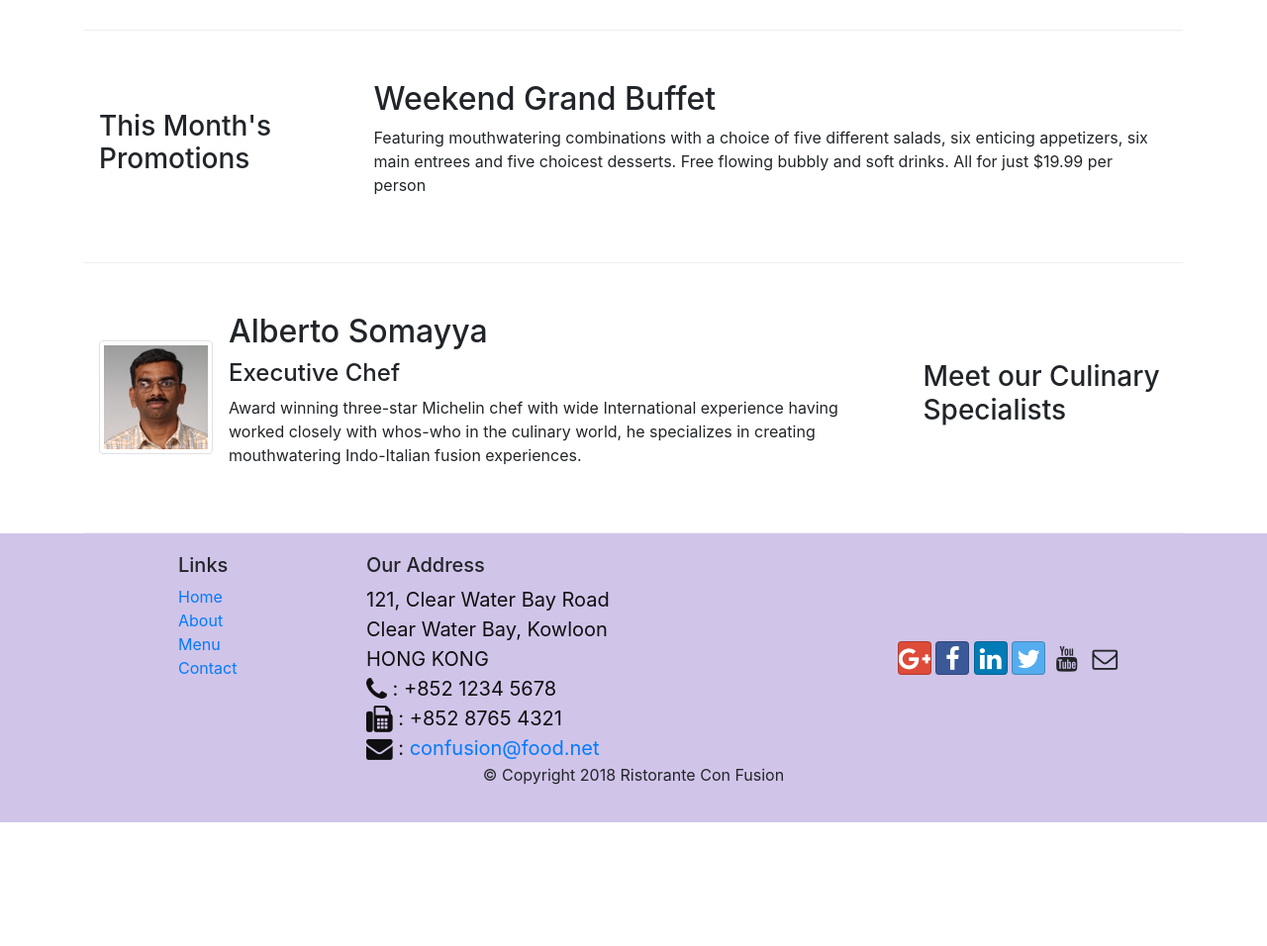
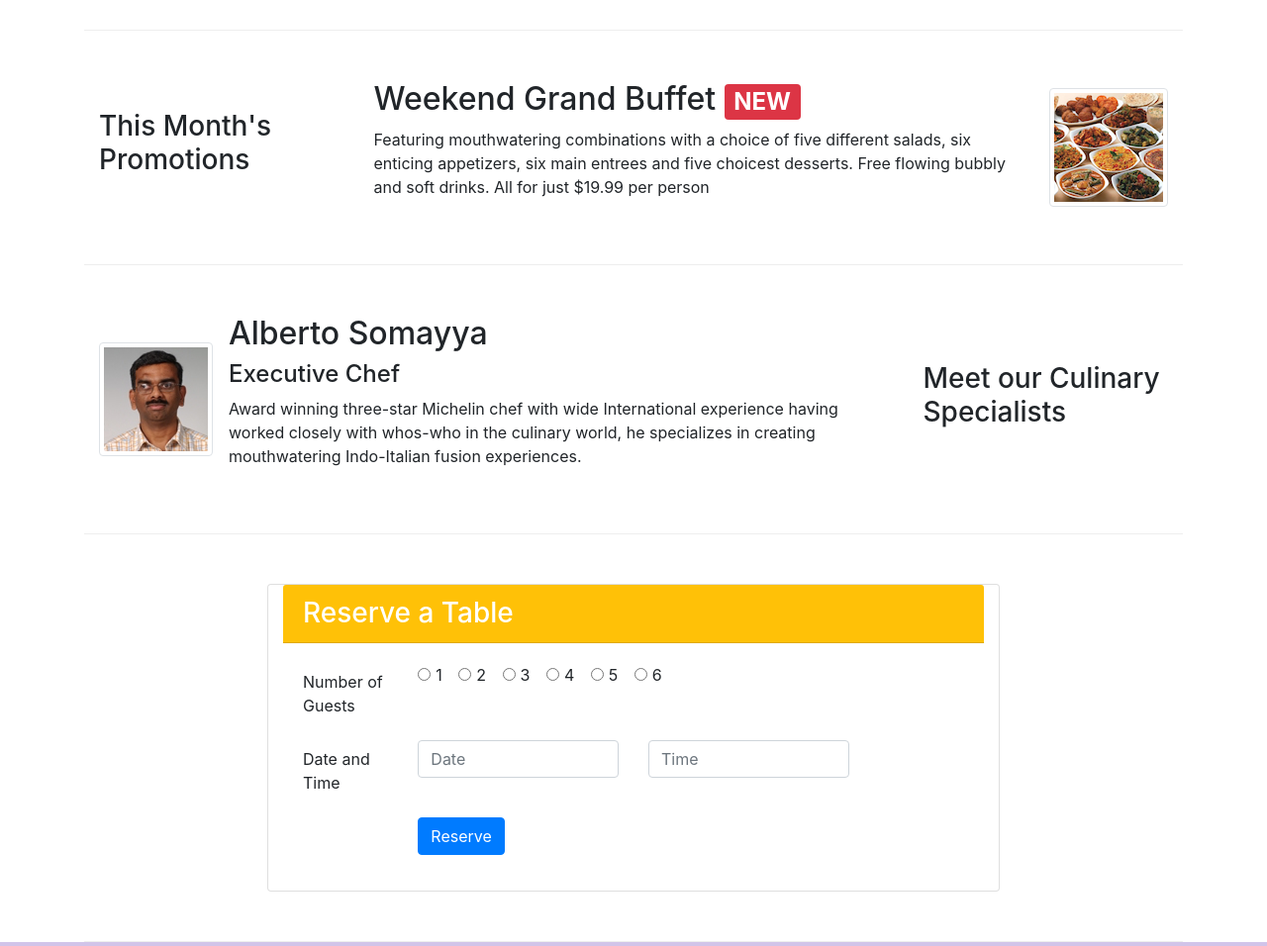
Before and after one commit to jeelpatel18/Bootstrap, a website: page index.html in a window 1280 px wide. Shown: the part 540-1496 px from the top of the page at 99% size. Before the commit the page ends 1371 px from the top, so only its background shows below. Drawn offline with nearby package versions, Linux system fonts and the light colour scheme.

Commit message:
Assignment-2

```diff
--- a/index.html
+++ b/index.html
@@ -48,9 +48,13 @@
                     <p>We take inspiration from the World's best cuisines, and create a unique fusion experience. Our
                         lipsmacking creations will tickle your culinary senses!</p>
                 </div>
-                <div class="col-12 col-sm align-self-center">
+                <div class="col-12 col-sm-3 align-self-center">
                     <!-- Adding images here -->
                     <img src="img/logo.png" class="img-fluid">
+                </div>
+                <!-- A2 - Task - 3 -->
+                <div class="col-12 col-sm-3 align-self-center">
+                    <a class="btn btn-block btn-warning" role="button" href="#Reserve">Reserve Table</a>
                 </div>
             </div>
         </div>
@@ -82,10 +86,19 @@
                 <h3>This Month's Promotions</h3>
             </div>
             <div class="col col-sm col-md">
-                <h2>Weekend Grand Buffet</h2>
-                <p class="d-none d-sm-block">Featuring mouthwatering combinations with a choice of five different
-                    salads, six enticing appetizers, six main entrees and five choicest desserts. Free flowing bubbly
-                    and soft drinks. All for just $19.99 per person </p>
+                <!-- A2 - Task-2 -->
+                <div class="media">
+                    <div class="media-body">
+                        <h2>Weekend Grand Buffet <span class="badge badge-danger">NEW</span></h2>
+                        <p class="d-none d-sm-block">Featuring mouthwatering combinations with a choice of five
+                            different
+                            salads, six enticing appetizers, six main entrees and five choicest desserts. Free flowing
+                            bubbly
+                            and soft drinks. All for just $19.99 per person </p>
+                    </div>
+                    <img class="d-flex ml-3 img-thumbnail align-self-center" src="img/buffet.png" alt="Buffet">
+                </div>
+
             </div>
         </div>
 
@@ -110,6 +123,70 @@
 
             </div>
         </div>
+
+        <!-- A2 - Task 1 -->
+        <div class="row row-content" id="Reserve">
+            <div class="card col-12 offset-sm-2 col-sm-8 align-self-center">
+                <h3 class="card-header bg-warning text-white">Reserve a Table </h3>
+                <div class="card-body">
+                    <form>
+                        <div class="form-group row">
+                            <label for="guests" class="col-form-label col-md-2">Number of Guests</label>
+
+                            <div class="col-md-10">
+                                <div class="form-check-inline">
+                                    <label class="form-check-label">
+                                        <input type="radio" class="form-check-input" name="guests" id="one">1
+                                    </label>
+                                </div>
+                                <div class="form-check-inline">
+                                    <label class="form-check-label">
+                                        <input type="radio" class="form-check-input" name="guests" id="two">2
+                                    </label>
+                                </div>
+                                <div class="form-check-inline">
+                                    <label class="form-check-label">
+                                        <input type="radio" class="form-check-input" name="guests" id="three">3
+                                    </label>
+                                </div>
+                                <div class="form-check-inline">
+                                    <label class="form-check-label">
+                                        <input type="radio" class="form-check-input" name="guests" id="four">4
+                                    </label>
+                                </div>
+                                <div class="form-check-inline">
+                                    <label class="form-check-label">
+                                        <input type="radio" class="form-check-input" name="guests" id="five">5
+                                    </label>
+                                </div>
+                                <div class="form-check-inline">
+                                    <label class="form-check-label">
+                                        <input type="radio" class="form-check-input" name="guests" id="six">6
+                                    </label>
+                                </div>
+                            </div>
+                        </div>
+                        <div class="form-group row">
+                            <label for="date-time" class="col-form-label col-md-2">Date and Time</label>
+
+                            <div class="col-md-4">
+                                <input type="text" class="form-control" name="date" id="date" placeholder="Date">
+                            </div>
+
+                            <div class="col-md-4">
+                                <input type="text" class="form-control" name="time" id="time" placeholder="Time">
+                            </div>
+                        </div>
+                        <div class="form-group row">
+                            <div class="offset-md-2 col-md-3">
+                                <button type="button" class="btn btn-primary">Reserve</button>
+                            </div>
+                        </div>
+                    </form>
+                </div>
+            </div>
+        </div>
+
     </div>
 
     <footer class="footer">
```
Also changed, not shown: contactus.html (line endings or trailing spaces).
